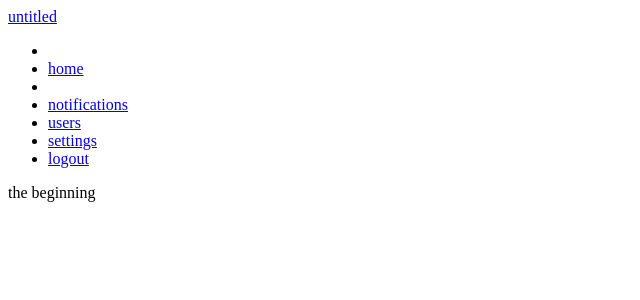
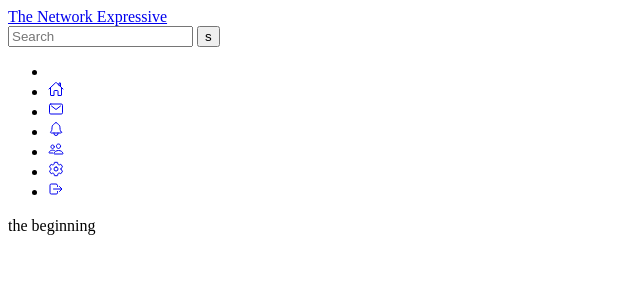
Before and after one commit to Ashtonn77/php-social-network, a PHP site: page / in a window 1280 px wide. Shown: the top 300 px of the page, without its empty margins (0-640 px from the left). Run offline with PHP 8.4, Linux system fonts and the light colour scheme; the visitor is signed in with stand-in values (Sample User, id 1); data that the repository does not hold is empty; some libraries are stand-ins or nearby versions.

Commit message:
styled nav

```diff
--- a/social_workspace/pages/includes/header.php
+++ b/social_workspace/pages/includes/header.php
@@ -26,23 +26,35 @@
     <title>untitled</title>
     <link rel="stylesheet" href="../resources/css/style.css?v=<?php echo time(); ?>">
     <script src="https://ajax.googleapis.com/ajax/libs/jquery/3.5.1/jquery.min.js"></script>
+    <script src="https://unpkg.com/ionicons@5.1.2/dist/ionicons.js"></script>
 </head>
 <body>
 
     <div class="top-nav">
         <div class="logo">
-            <a href="index.php">untitled</a>
+            <a href="index.php">The Network Expressive</a>
+        </div>
+
+        <div class="search-bar">
+            <input type="text" placeholder="Search">
+            <input type="submit" value="s">
         </div>
 
         <nav>
             <ul>
                 <li><a href="#"><?= $user['first_name']?></a></li>
-                <li><a href="index.php">home</a></li>
-                <li><a href="#"><messages/a></li>
-                <li><a href="#">notifications</a></li>
-                <li><a href="#">users</a></li>
-                <li><a href="#">settings</a></li>
-                <li><a href="#">logout</a></li>
+
+                <li><a href="index.php" class="nav-icon"><ion-icon name="home-outline"></ion-icon></a></li>
+
+                <li><a href="#"><ion-icon name="mail-outline"></ion-icon></a></li>
+
+                <li><a href="#"><ion-icon name="notifications-outline"></ion-icon></a></li>
+
+                <li><a href="#"><ion-icon name="people-outline"></ion-icon></a></li>
+
+                <li><a href="#"><ion-icon name="settings-outline"></ion-icon></a></li>
+
+                <li><a href="#"><ion-icon name="log-out-outline"></ion-icon></a></li>
             </ul>
         </nav>
     </div>
--- a/social_workspace/pages/register.php
+++ b/social_workspace/pages/register.php
@@ -16,8 +16,9 @@
     <meta charset="UTF-8">
     <meta name="viewport" content="width=device-width, initial-scale=1.0">
     <title>Welcome to untitled</title>
+    <link rel="stylesheet" href="../resources/css/queries.css?v=<?php echo time(); ?>">
+    <link rel="stylesheet" type="text/css" href="../resources/css/register_style.css?v=<?php echo time(); ?>">
 
-    <link rel="stylesheet" type="text/css" href="../resources/css/register_style.css?v=<?php echo time(); ?>">
 
 
 <script src="https://ajax.googleapis.com/ajax/libs/jquery/3.5.1/jquery.min.js"></script>
@@ -56,7 +57,7 @@
 
         <div class="login-header">
 
-        <h1>untitled social network</h1>
+        <h1>The Network Expressive</h1>
         <p>Login or sign up below</p>
 
         </div>
```
Also changed, not shown: social_workspace/resources/css/queries.css (added, +32 -0 lines), social_workspace/resources/css/register_style.css (+11 -4 lines), social_workspace/resources/css/style.css (+40 -2 lines).
